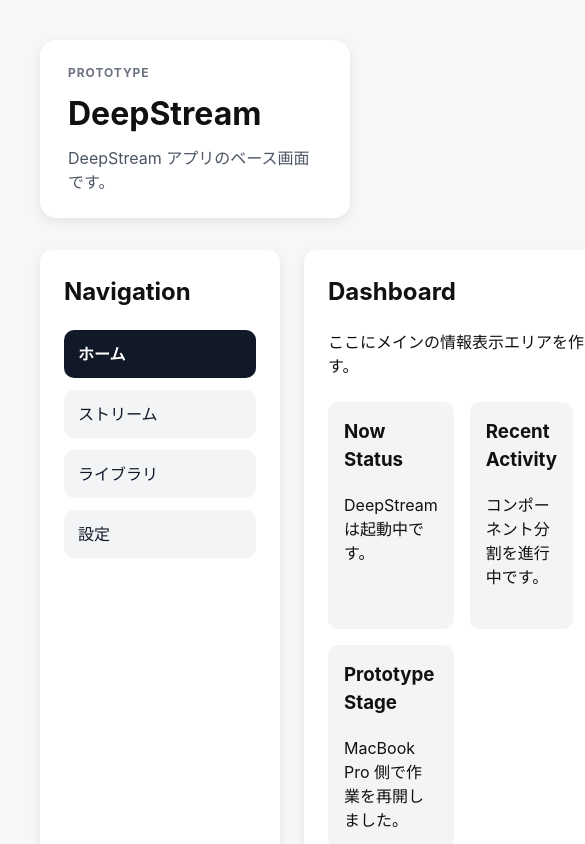
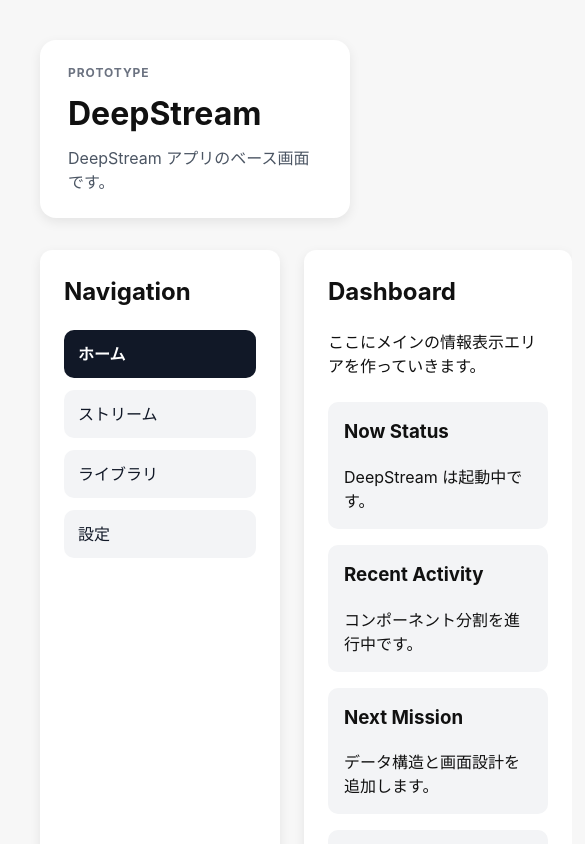
Before and after one commit to wwm001/deepstream, a React (Vite) app: page / in a window 390 px wide. Shown: the top 844 px of the page, 585 px wide, since content can reach past the window. Built offline with nearby package versions, Linux system fonts and the light colour scheme.

Commit message:
Make dashboard grid responsive

```diff
--- a/src/components/Dashboard.tsx
+++ b/src/components/Dashboard.tsx
@@ -10,7 +10,7 @@ function Dashboard() {
       <div
         style={{
           display: "grid",
-          gridTemplateColumns: "repeat(3, 1fr)",
+          gridTemplateColumns: "repeat(auto-fit, minmax(220px, 1fr))",
           gap: "16px",
           marginTop: "24px",
         }}
```
